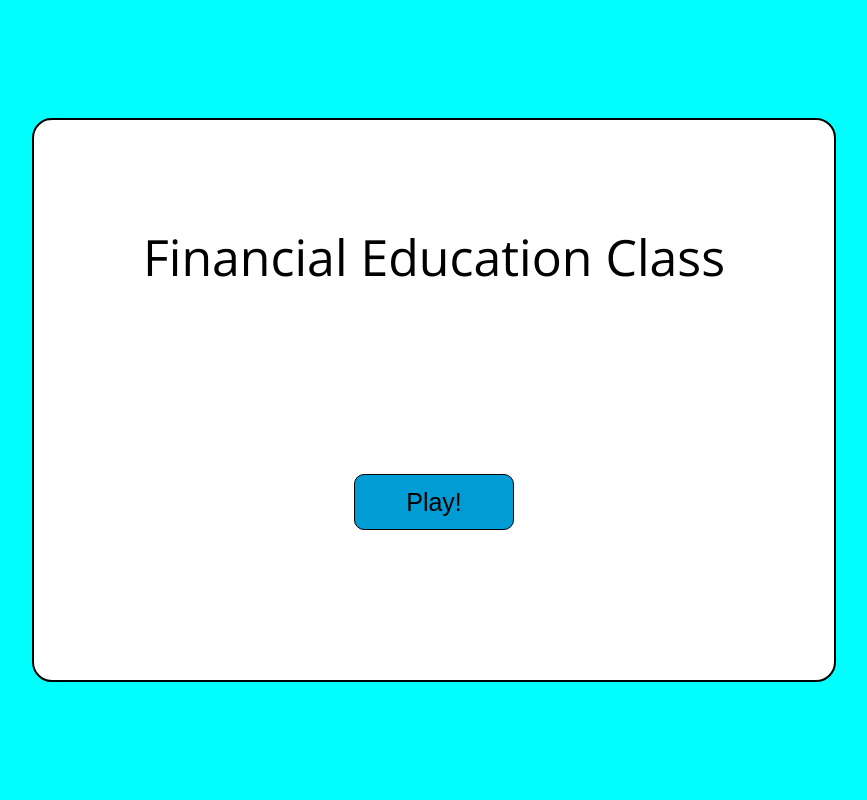
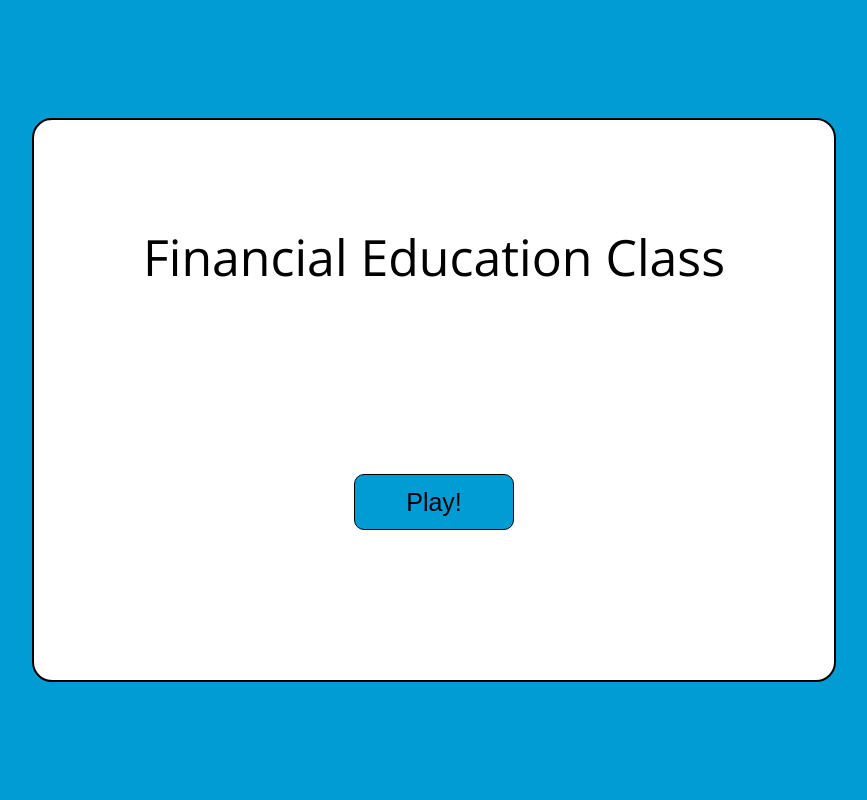
Before and after one commit to bluehenraj/FinancialLoanCalculatorAFS, a Flask app: page /quiz in a window 1280 px wide. Shown: the whole page, without its empty margins (206-1073 px from the left). Run offline with Flask 2, Linux system fonts and the light colour scheme.

Commit message:
Changed quiz background color

```diff
--- a/static/css/App.css
+++ b/static/css/App.css
@@ -28,7 +28,7 @@
 }
 
 .app {
-  background-color: cyan;
+  background-color: #019cd4;
   min-height: 100vh;
   display: flex;
   align-items: center;
```
